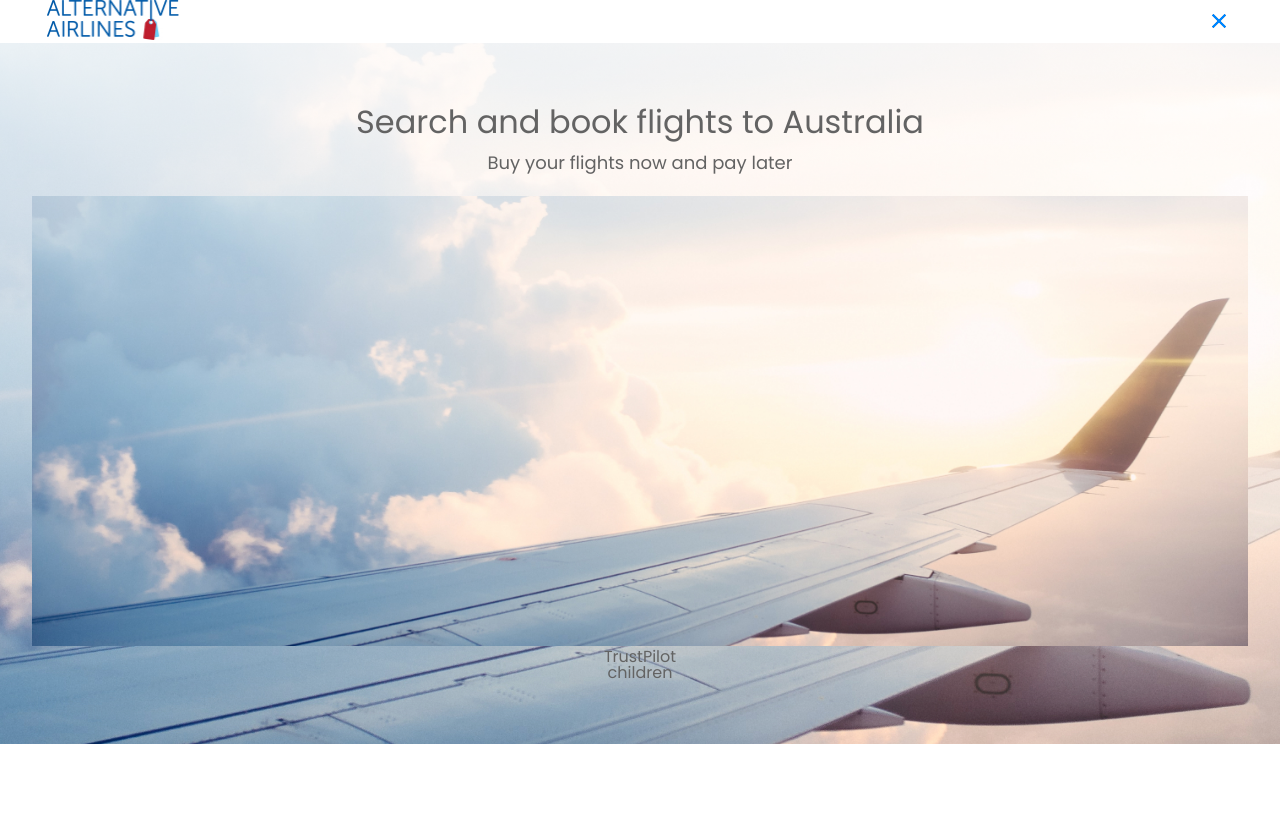
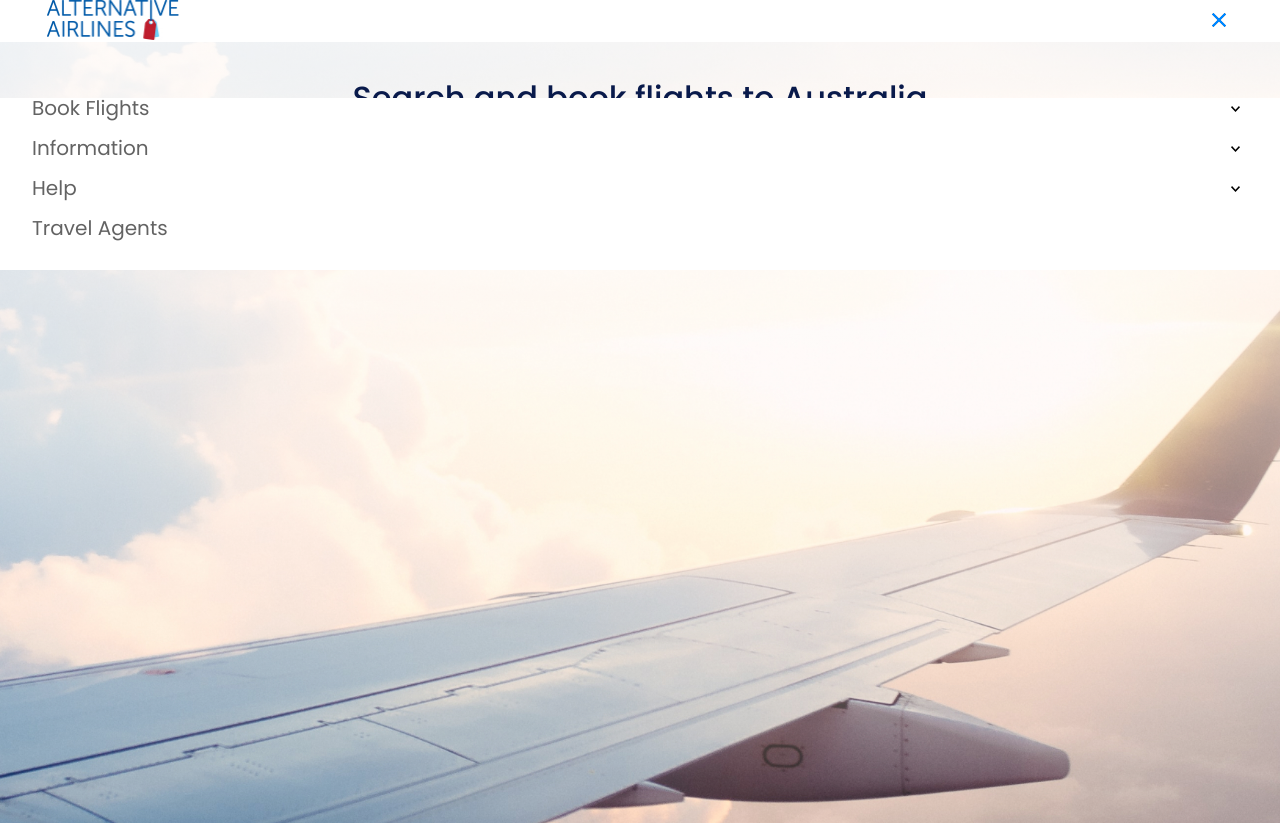
Before and after one commit to Somadevv/Airlines, a Next.js app: page / in a window 1280 px wide. Both pictures are taken after a click on the element 1218 px from the left and 21 px from the top of the page. Before the commit the page ends 800 px from the top, so only its background shows below. Built offline with nearby package versions, Linux system fonts and the light colour scheme.

Commit message:
Added TrustPilot

```diff
--- a/app/page.tsx
+++ b/app/page.tsx
@@ -1,9 +1,10 @@
 "use client";
 import { Header } from "@/components/organisms/Header/Header";
 import { Banner } from "@/components/organisms/Banner/Banner";
-import data from "../data/navigation.json";
 import homepageImage from "../public/assets/images/background-image.jpg";
+import trustpilotStars from "../public/assets/images/trustpilot.png";
 import { TrustPilot } from "@/components/atoms/TrustPilot/TrustPilot";
+import trustpilotData from "../data/trustpilot.json";
 
 const Home = () => {
   return (
@@ -13,13 +14,8 @@ const Home = () => {
         bannerBackground={homepageImage}
         title="Search and book flights to Australia"
         body="Buy your flights now and pay later"
-        image={{
-          src: homepageImage,
-          alt: "Alternative Airlines",
-          caption: <TrustPilot />,
-        }}
       >
-        children
+        <TrustPilot data={trustpilotData} />
       </Banner>
     </main>
   );
--- a/components/atoms/TrustPilot/TrustPilot.jsx
+++ b/components/atoms/TrustPilot/TrustPilot.jsx
@@ -1,5 +1,28 @@
 import React from "react";
+import styles from "./trustpilot.module.scss";
+import Image from "next/image";
+import trustPilotImage from "../../../public/assets/images/trustpilot.png";
 
-export const TrustPilot = () => {
-  return <div>TrustPilot</div>;
+export const TrustPilot = ({ data }) => {
+  return (
+    <div className={styles.trustpilot}>
+      <div className={styles.trustpilot_image}>
+        <Image
+          src={trustPilotImage}
+          objectFit="cover"
+          width={107}
+          height={20}
+          alt="TrustPilot"
+        />
+      </div>
+      <div className={styles.trustpilot_statistics}>
+        <div className={styles.trustscore}>
+          TrustScore <span> {data && data.trustscore.score}</span>
+        </div>
+        <div className={styles.reviews}>
+          <span>{data && data.reviews.count} </span> reviews
+        </div>
+      </div>
+    </div>
+  );
 };
--- a/components/atoms/TrustPilot/trustpilot.module.scss
+++ b/components/atoms/TrustPilot/trustpilot.module.scss
@@ -0,0 +1,37 @@
+@import "../../../styles/global/variables";
+
+.trustpilot {
+  &_image {
+    img {
+      // TODO:
+    }
+  }
+  &_statistics {
+    display: flex;
+    justify-content: space-between;
+    max-width: 210px;
+    margin: 0 auto;
+    margin-top: 8px;
+
+    .trustscore,
+    .reviews {
+      padding: 5px;
+      white-space: nowrap;
+      color: $colour-text-blue;
+
+      span {
+        font-weight: 600;
+      }
+    }
+
+    .trustscore {
+      border-right: 1px solid rgba(9, 26, 75, 0.16);
+
+      h1 {
+        color: red;
+      }
+    }
+    .reviews {
+    }
+  }
+}
--- a/components/molecules/Navigation/Navigation.jsx
+++ b/components/molecules/Navigation/Navigation.jsx
@@ -38,7 +38,7 @@ export const Navigation = ({ links }) => {
   return (
     <ul className={styles.navigation}>
       {links.primary?.map((link) => (
-        <NavigationItem item={link} />
+        <NavigationItem item={link} key={link.url} />
       ))}
     </ul>
   );
--- a/components/molecules/Navigation/navigation.module.scss
+++ b/components/molecules/Navigation/navigation.module.scss
@@ -4,6 +4,7 @@
   display: flex;
   flex-direction: column;
   gap: 20px;
+  padding: 0 32px 32px 32px;
 
   @media only screen and (min-width: $desktop) {
     gap: 50px;
@@ -44,18 +45,18 @@
 }
 
 .dropdownIcon {
-  &_enabled {
+  &_enabled,
+  &_disabled {
     &::after {
       content: "";
       display: inline-block;
       position: absolute;
-      right: -8px;
+      right: 0px;
       top: -2px;
       width: 25px;
       height: 25px;
       background-image: url("../../../public/assets/icons/arrow-right.svg");
       background-repeat: no-repeat;
-      transform: rotate(90deg);
       background-position: center;
 
       @media only screen and (min-width: $desktop) {
@@ -64,24 +65,14 @@
       }
     }
   }
+  &_enabled {
+    &::after {
+      transform: rotate(90deg);
+    }
+  }
   &_disabled {
     &::after {
-      content: "";
-      display: inline-block;
-      position: absolute;
-      right: -8px;
-      top: -2px;
-      width: 25px;
-      height: 25px;
-      background-image: url("../../../public/assets/icons/arrow-right.svg");
-      background-repeat: no-repeat;
       transform: rotate(-90deg);
-      background-position: center;
-
-      @media only screen and (min-width: $desktop) {
-        right: -28px;
-        top: -5px;
-      }
     }
   }
 }
--- a/components/organisms/Banner/Banner.jsx
+++ b/components/organisms/Banner/Banner.jsx
@@ -1,17 +1,15 @@
 import React from "react";
 import styles from "./banner.module.scss";
-import Image from "next/image";
+
 import { Container } from "@/components/atoms/Container/Container";
 
-export const Banner = ({ title, bannerBackground, body, image, children }) => {
-  const { src, alt, caption } = image;
-
+export const Banner = ({ title, bannerBackground, body, children }) => {
   return (
     <Container
       type="content"
       className={styles.banner}
       style={{
-        background: `linear-gradient(180deg, rgba(255, 255, 255, 0.6) 0%, rgba(255, 255, 255, 0) 100%), url(${bannerBackground.src}) center bottom / cover no-repeat`,
+        background: `linear-gradient(180deg, rgba(255, 255, 255, 0.6) 0%, rgba(255, 255, 255, 0) 100%), url(${bannerBackground.src}) 80% center / cover no-repeat`,
       }}
     >
       <div className={styles.banner_cta}>
@@ -19,10 +17,6 @@ export const Banner = ({ title, bannerBackground, body, image, children }) => {
           <h1>{title}</h1>
           <p>{body}</p>
         </div>
-        {src && <Image src={src} alt={alt} />}
-        {caption && (
-          <div className={styles.banner_cta_imageCaption}>{caption}</div>
-        )}
       </div>
 
       {children && children}
--- a/components/organisms/Banner/banner.module.scss
+++ b/components/organisms/Banner/banner.module.scss
@@ -1,9 +1,7 @@
+@import "../../../styles/global/variables";
 .banner {
-  &_overlay {
   position: fixed;
   display: none;
-    width: 100%;
-    height: 100%;
   top: 0;
   left: 0;
   right: 0;
@@ -12,47 +10,26 @@
   z-index: 2;
   cursor: pointer;
 }
-}
 
 .banner {
   position: relative;
   height: calc(100vh - 99px);
-  // background: linear-gradient(
-  //     180deg,
-  //     rgba(255, 255, 255, 0.6) 0%,
-  //     rgba(255, 255, 255, 0) 100%
-  //   ),
-  //   url("../../../public/assets/images/background-image.jpg") center bottom /
-  //     cover no-repeat;
   display: flex;
   flex-direction: column;
-  align-items: center;
-  justify-content: center;
   text-align: center;
   overflow: hidden;
+  padding: 40px 32px;
 
   &_cta {
+    margin-bottom: 16px;
+
     h1 {
       margin-bottom: 16px;
     }
     p {
       font-size: 18px;
       margin-bottom: 24px;
-    }
-
-    img {
-      max-width: 100%;
-      height: auto;
-    }
-    .image_caption {
-      //
-    }
-  }
-
-  .trustpilot_ratings {
-    &_trustscore {
-    }
-    &_reviews {
+      color: $colour-text-blue;
     }
   }
 }
--- a/components/organisms/Header/Header.jsx
+++ b/components/organisms/Header/Header.jsx
@@ -39,14 +39,14 @@ export const Header = () => {
       <div className={styles.header_logo}>
         <Image src={logo} alt="Alternative Airlines" />
       </div>
-      <div className={styles.header_navigation_menu}>
-        {(!isMobile || (isMobile && menuEnabled)) && (
+      {(!isMobile || (isMobile && menuEnabled)) && (
+        <div className={styles.header_navigation_menu}>
           <Navigation links={homeLinks} isMobile={isMobile} />
-        )}
-      </div>
+        </div>
+      )}
       <div
         className={styles.header_navigation}
-        onClick={isMobile && handleMenu}
+        onClick={(isMobile && handleMenu) || null}
       >
         {isMobile ? (
           <Image src={!menuEnabled ? menu : close} alt="Alternative Airlines" />
--- a/components/organisms/Header/header.module.scss
+++ b/components/organisms/Header/header.module.scss
@@ -27,9 +27,11 @@
     }
     &_menu {
       position: absolute;
-      left: 32px;
-      top: 99px;
+      left: 0;
+      top: 98px;
       background: #fff;
+      width: 100%;
+      z-index: 9999;
       @media only screen and (min-width: $desktop) {
         position: relative;
         top: unset;
--- /dev/null
+++ b/data/trustpilot.json
@@ -0,0 +1,8 @@
+{
+  "trustscore": {
+    "score": 4.5
+  },
+  "reviews": {
+    "count": 6500
+  }
+}
--- a/styles/global/_global.scss
+++ b/styles/global/_global.scss
@@ -6,12 +6,16 @@ html {
   padding: 0px;
   -webkit-font-smoothing: antialiased;
   -moz-osx-font-smoothing: grayscale;
-  font-size: 16px;
+  font-size: 14px;
   color: #636363;
 }
 
 h1 {
   font-size: 24px;
+  font-style: normal;
+  font-weight: 500;
+  line-height: 32px;
+  color: $colour-text-blue;
   @media only screen and (min-width: $tablet) {
     font-size: 32px;
   }
```
Lines whose indentation alone changed are shown as unchanged.
